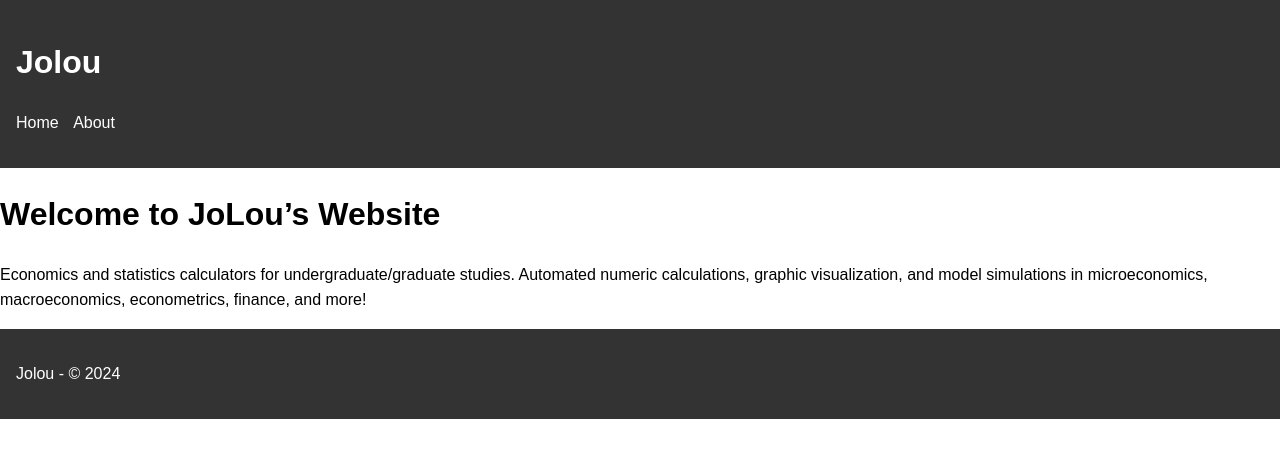
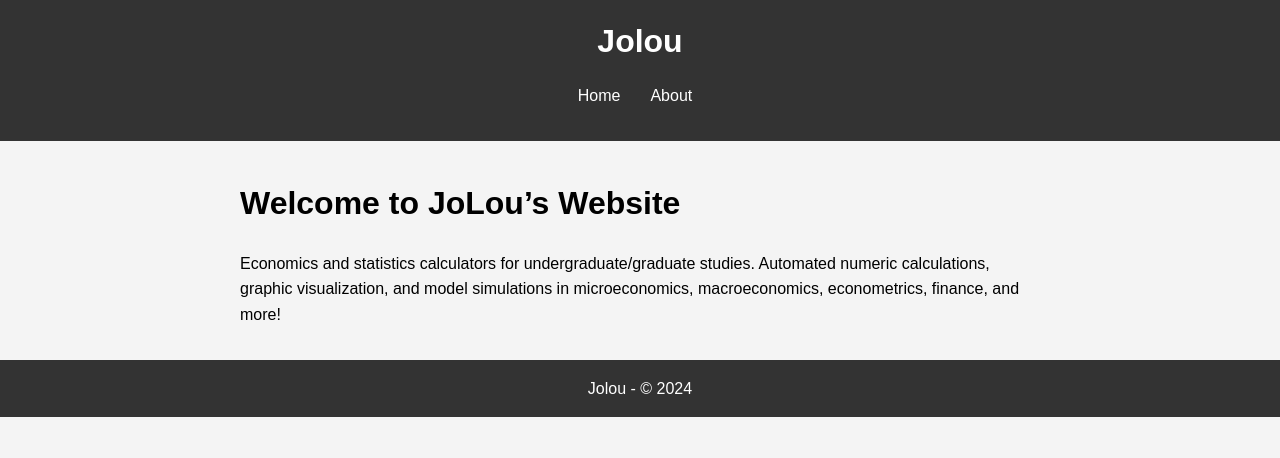
Before and after one commit to carlosanguloz/jolou, a Jekyll site: the page built from index.md, in a window 1280 px wide. Shown: the top 458 px of the page. Built offline with Jekyll 4.4.1, drawn with Linux system fonts in a browser that asks for light colours.

Commit message:
Update style.css

```diff
--- a/assets/css/style.css
+++ b/assets/css/style.css
@@ -3,21 +3,40 @@ body {
     line-height: 1.6;
     margin: 0;
     padding: 0;
+    background-color: #f4f4f4;
 }
 header, footer {
     background: #333;
     color: #fff;
-    padding: 1em;
+    padding: 1em 0;
+    text-align: center;
+}
+header h1 {
+    margin: 0;
+    font-size: 2em;
 }
 nav ul {
     list-style: none;
     padding: 0;
+    display: flex;
+    justify-content: center;
 }
 nav ul li {
-    display: inline;
     margin-right: 10px;
 }
 nav ul li a {
     color: #fff;
     text-decoration: none;
+    padding: 5px 10px;
 }
+nav ul li a:hover {
+    background: #555;
+}
+main {
+    padding: 1em;
+    max-width: 800px;
+    margin: auto;
+}
+footer p {
+    margin: 0;
+}
```
